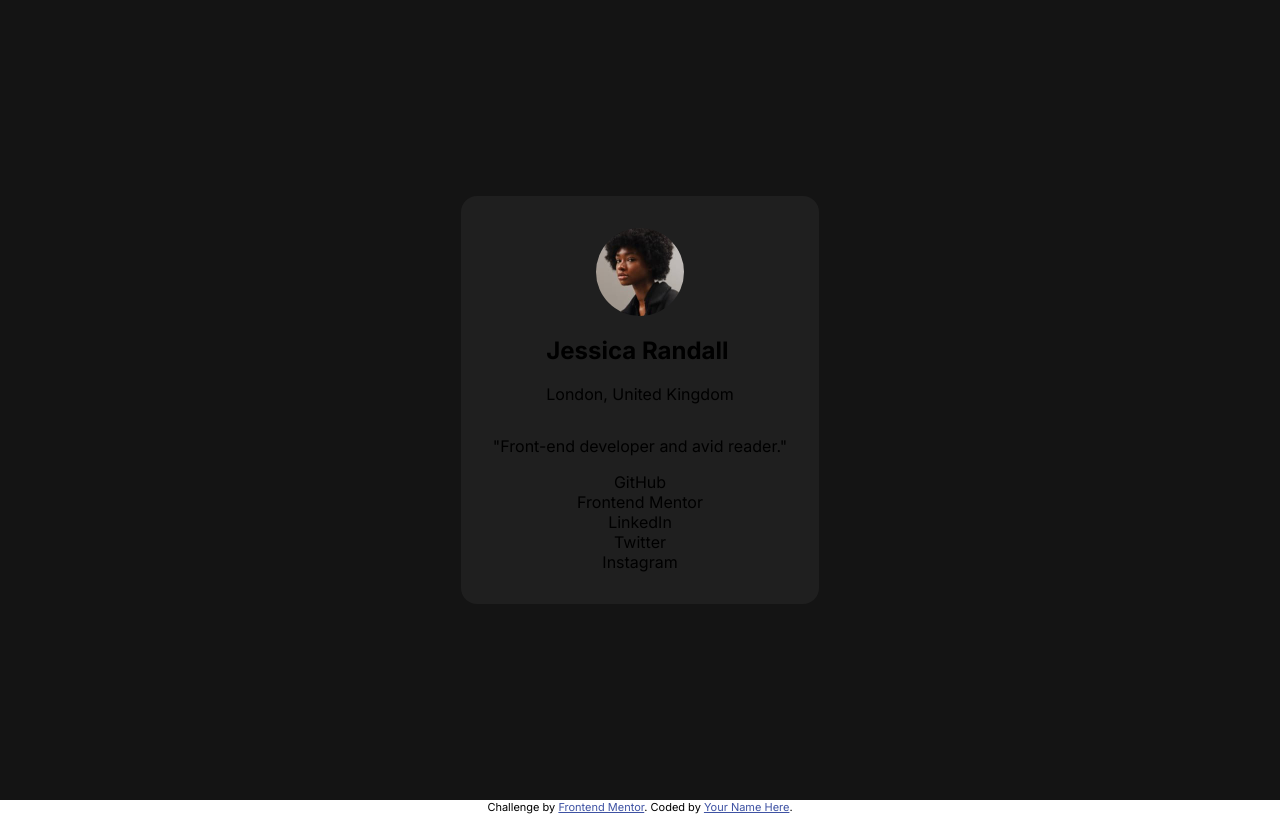
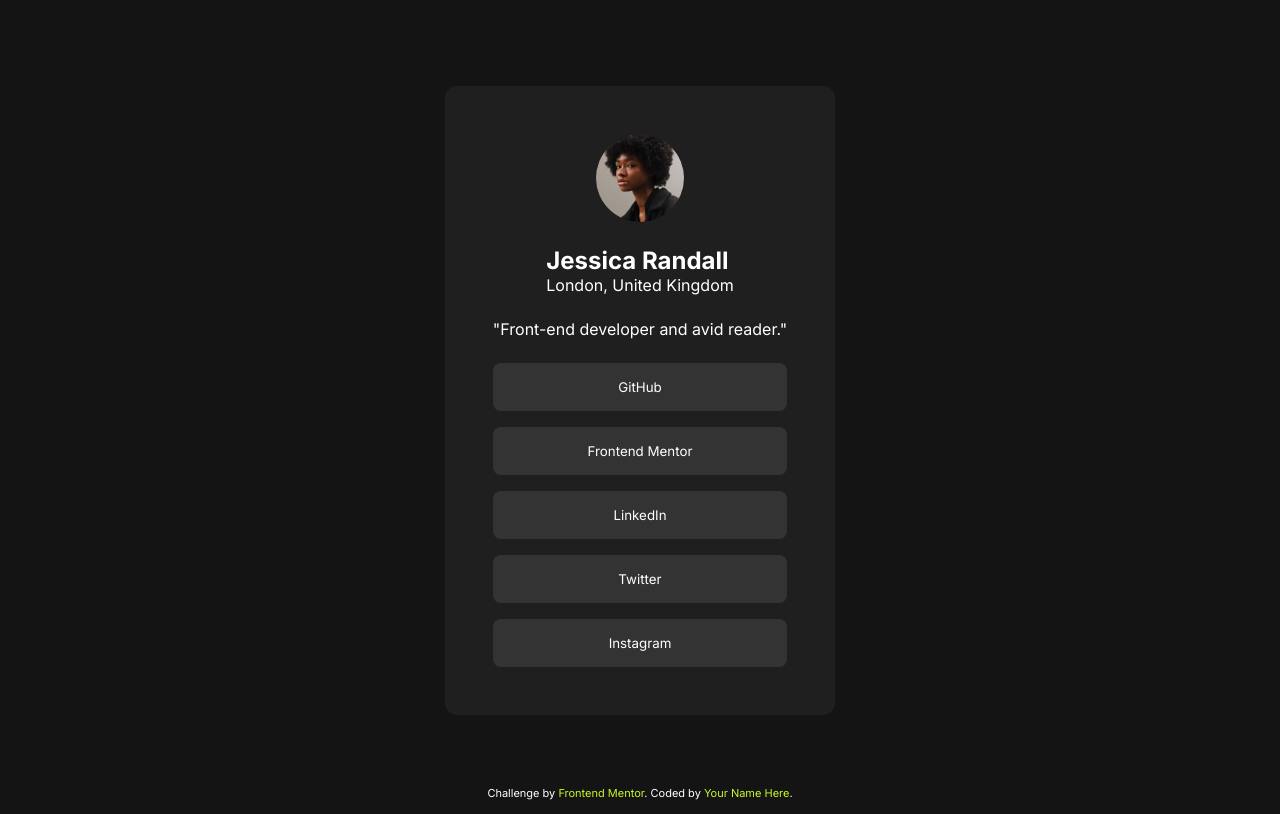
Before and after one commit to TusharKaundal/Socio-Link-Profile, a plain HTML site: page index.html in a window 1280 px wide. Drawn offline with Linux system fonts and the light colour scheme.

Commit message:
updated more element

```diff
--- a/index.html
+++ b/index.html
@@ -20,39 +20,36 @@
     <title>Frontend Mentor | Social links profile</title>
 
     <!-- Feel free to remove these styles or customise in your own stylesheet 👍 -->
-    <style>
-      .attribution {
-        font-size: 11px;
-        text-align: center;
-      }
-      .attribution a {
-        color: hsl(228, 45%, 44%);
-      }
-    </style>
   </head>
   <body>
     <section>
       <div class="card">
-        <img src="/assets/images/avatar-jessica.jpeg" alt="" />
-        <div>
+        <img
+          class="profile-pic"
+          src="/assets/images/avatar-jessica.jpeg"
+          alt=""
+        />
+        <div class="name-location">
           <h1>Jessica Randall</h1>
           <p>London, United Kingdom</p>
         </div>
-
-        <p>"Front-end developer and avid reader."</p>
-        <div>GitHub</div>
-        <div>Frontend Mentor</div>
-        <div>LinkedIn</div>
-        <div>Twitter</div>
-        <div>Instagram</div>
+        <p class="bio">"Front-end developer and avid reader."</p>
+        <div class="card-tabs">
+          <button>GitHub</button>
+          <button>Frontend Mentor</button>
+          <button>LinkedIn</button>
+          <button>Twitter</button>
+          <button>Instagram</button>
+        </div>
       </div>
     </section>
-
+    <footer>
       <div class="attribution">
         Challenge by
         <a href="https://www.frontendmentor.io?ref=challenge" target="_blank"
           >Frontend Mentor</a
         >. Coded by <a href="#">Your Name Here</a>.
       </div>
+    </footer>
   </body>
 </html>
--- a/styles.css
+++ b/styles.css
@@ -1,33 +1,75 @@
+:root {
+    --green: hsl(75, 94%, 57%);
+    --gray-900: hsl(0, 0%, 8%);
+    --gray-800: hsl(0, 0%, 12%);
+    --gray-700: hsl(0, 0%, 20%);
+    --white: hsl(0, 0%, 100%);
+}
+
+/* text-preset */
+
 * {
     box-sizing: border-box;
     font-family: "Inter", system-ui;
-    /* margin: 0; */
+    margin: 0;
+    color: var(--white);
 }
 
-body,
-html {
-    margin: 0;
-    height: 100vh;
+body {
+    min-height: 100vh;
+    background: var(--gray-900);
+    display: flex;
+    justify-content: center;
+    flex-direction: column;
+    align-items: center;
 }
 
 section {
     height: 100%;
-    background: #141414;
-    display: flex;
-    justify-content: center;
-    align-items: center;
 }
 
 .card {
     display: flex;
     flex-direction: column;
-    background-color: #1F1F1F;
+    background-color: var(--gray-800);
     align-items: center;
-    padding: 2rem;
-    border-radius: 1rem;
+    padding: 3rem;
+    border-radius: 12px;
+    gap: 24px;
 }
 
-.card img {
+.profile-pic {
     border-radius: 50%;
     height: 5.5rem;
 }
+
+.card-tabs {
+    display: flex;
+    flex-direction: column;
+    width: 100%;
+    gap: 1rem;
+}
+
+.card-tabs button {
+    width: 100%;
+    height: 3rem;
+    border: none;
+    padding: 12px;
+    border-radius: 8px;
+    background-color: var(--gray-700);
+}
+
+footer {
+    position: fixed;
+    bottom: 0;
+}
+
+.attribution {
+    font-size: 11px;
+    text-align: center;
+}
+
+.attribution a {
+    color: var(--green);
+    text-decoration: none;
+}
```
Lines whose indentation alone changed are shown as unchanged.
